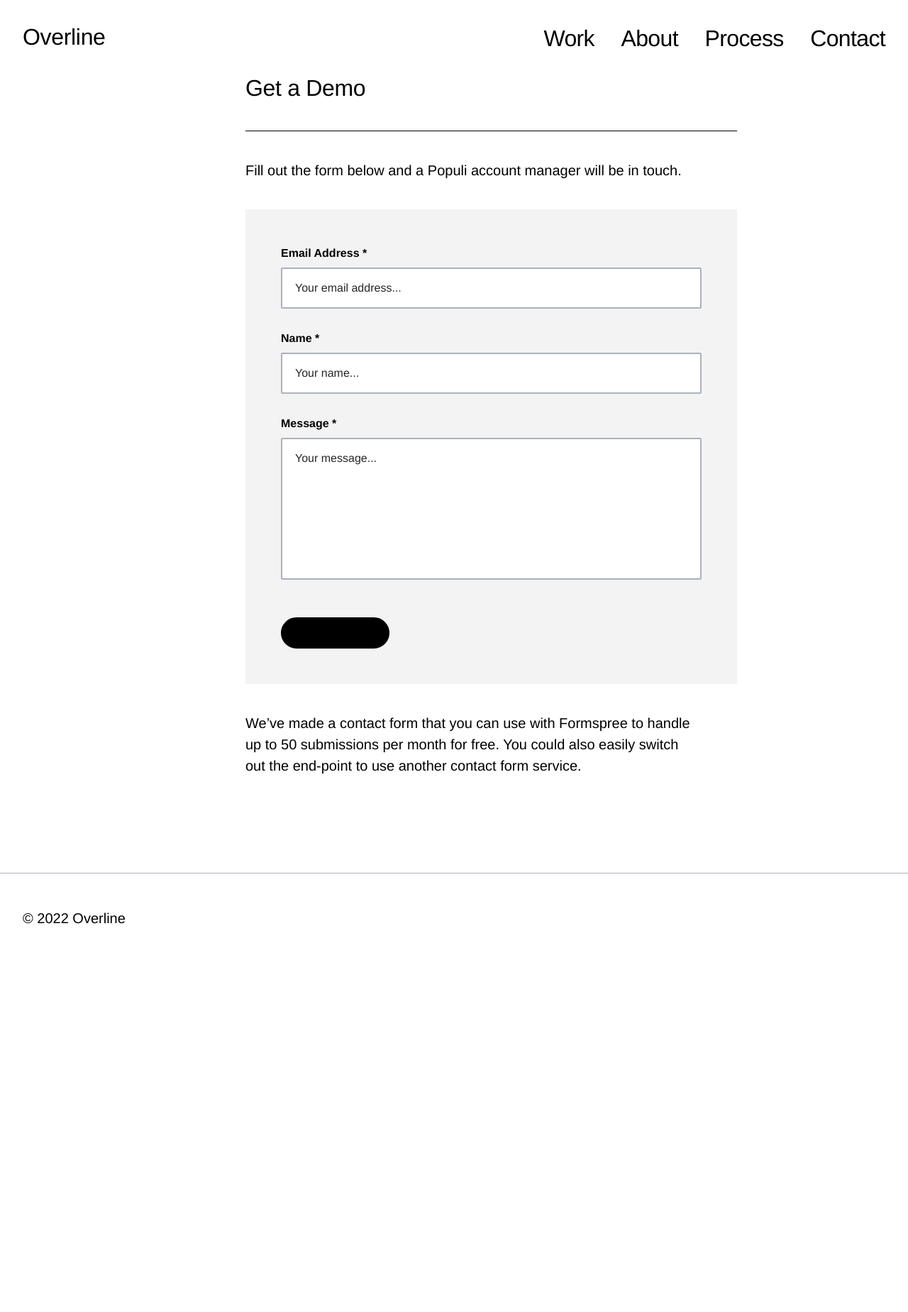
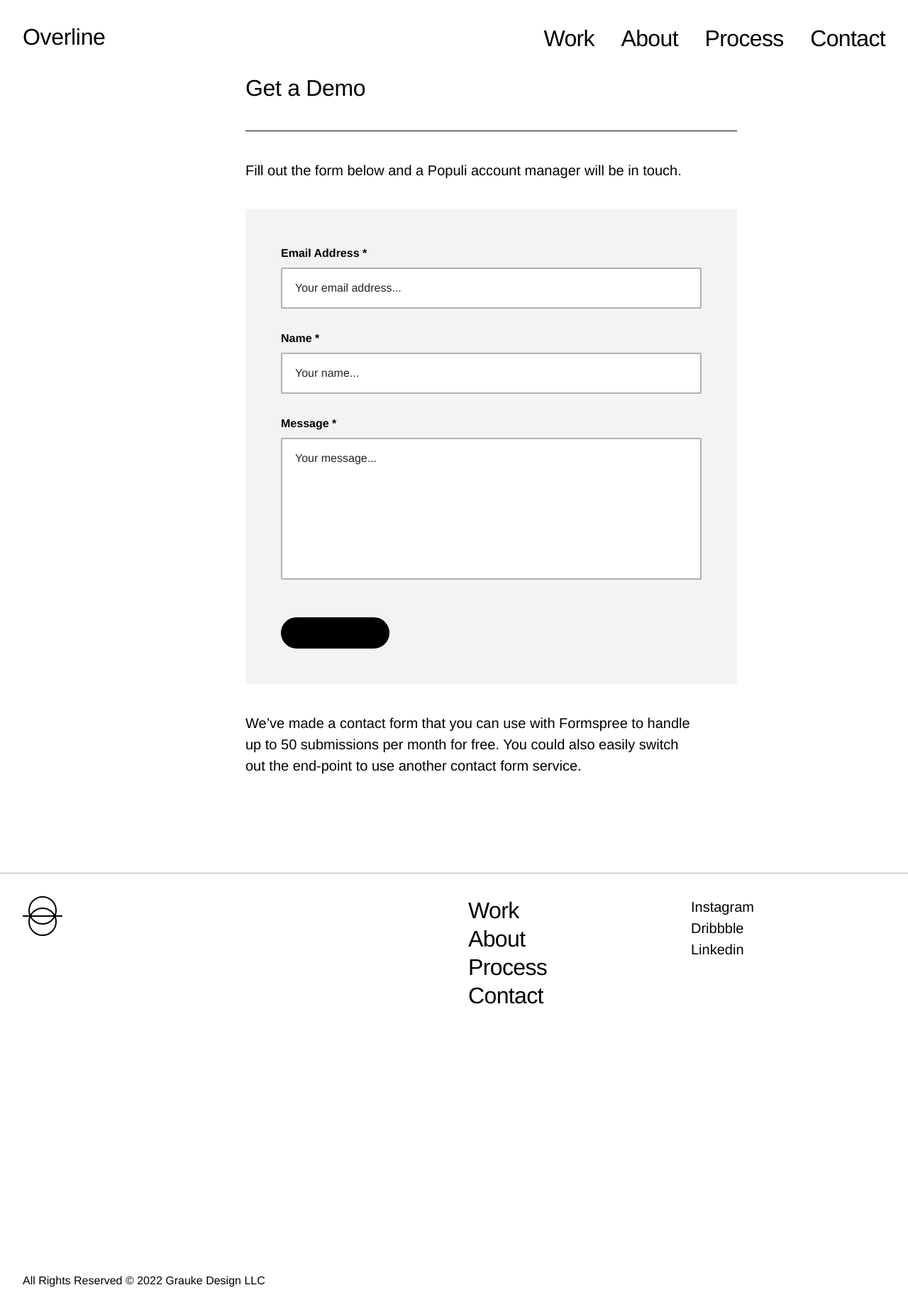
Before and after one commit to jtgrauke/Overline.Studio, a Jekyll site: the page built from _pages/get-a-demo.md, in a window 1280 px wide. Shown: the whole page at 71% size. Built offline with Jekyll 4.4.1, drawn with Linux system fonts in a browser that asks for light colours; nearby versions of some CDN libraries; before the commit the page ends 1381 px from its top, so only the background shows below that.

Commit message:
footer additions

```diff
--- a/_data/settings.yml
+++ b/_data/settings.yml
@@ -32,7 +32,7 @@ contact_settings:
   send_button_text: 'Send Message'
 
 authors:
-  brendan:
+  jt:
     display_name: JT
     email: jt@overline.studio
     first_name: JT
--- a/_includes/footer.html
+++ b/_includes/footer.html
@@ -1,11 +1,44 @@
 <footer class="footer">
 
 	<div class="wrap">
-		<div class="sm-span-12">
-			{% for item in site.data.settings.menu_settings.legal_menu_items %}
-			<a href="{{ item.url | relative_url }}">{{ item.title }}</a>
-			{% endfor %}
-			<p>© {{ 'now' | date: "%Y" }} {{ site.data.settings.basic_settings.site_title }}</p>
+
+		<div class="span-12 sm-span-3">
+			<a href="{{ site.baseurl }}/" class="footer-logo overline-mark mb3">
+				<span class="circle-one"></span>
+				<span class="line"></span>
+				<span class="circle-two"></span>
+			</a>
+		</div>
+
+		<div class="footer-menu span-12 sm-span-6 sm-start-4 md-span-3 md-start-7">
+			<ul class="menu-list">
+				{% for item in site.data.settings.menu_settings.menu_items %}
+				<li class="menu-list-item">
+					<a href="{{ item.url | relative_url }}" class="menu-list-item-link {% if item.button %} button button--light {% endif %}">{{ item.title }}</a>
+				</li>
+				{% endfor %}
+			</ul>
+		</div>
+
+		<div class="social-menu span-12 sm-span-3 sm-start-10">
+			<ul class="menu-list">
+				{% for url in site.data.settings.social_settings %}
+				{% if url[1] != '' %}
+				<li class="menu-list-item">
+					<a href="{{ url[1] }}" target="_blank" class="" title="{{ url[0] | remove: '_url' | replace: '-', ' ' | capitalize }}">
+						{{ url[0] | remove: '_url' | replace: '-', ' ' | capitalize }}
+					</a>
+				</li>
+				{% endif %}
+				{% endfor %}
+			</ul>
+		</div>
+
+	</div>
+
+	<div class="wrap copyright">
+		<div class="span-12">
+			<span>All Rights Reserved © {{ 'now' | date: "%Y" }} Grauke Design LLC</span>
 		</div>
 	</div>
 
--- a/_sass/_basic.scss
+++ b/_sass/_basic.scss
@@ -90,7 +90,7 @@ h1, h2, h3, h4, h5, h6 {
 h1, .displayXLarge {
 	font-family: $title-font;
 	color: $text-dark-color;
-	font-size: 40px;
+	font-size: 48px;
 	font-weight: 400;
 	line-height: 1;
 	letter-spacing: -0.01em;
--- a/_sass/_includes/_footer.scss
+++ b/_sass/_includes/_footer.scss
@@ -5,174 +5,91 @@
 // - - - - - - - - - - - - - - - - - -
 
 
-.footer {
-	border-top: 1px solid $border-color;
-	@include transition(all 0.4s ease-in-out 0.8s);
-	padding: 3em 0;
-	margin-top: 3em;
+@keyframes circle-one {
+	from {top: 0;}
+	to {top: 16px;}
 }
 
-.footer-cta .sm-start-7 {
+@keyframes circle-two {
+	from {bottom: 0;}
+	to {bottom: 16px;}
+}
 
-	@include mq(tabletl) {
+@keyframes line {
+	from {transform: rotate(0deg);}
+	to {transform: rotate(180deg);}
+}
 
-		text-align: center;
+.overline-mark {
+	display: block;
+	position: relative;
+	height: 56px;
+	width: 56px;
 
-		.button {
-			margin-top: 4em;
-		}
+	* {
+		transition: all .2s ease-in-out;
+		animation-duration: 1s;
+		animation-iteration-count: infinite;
+		position: absolute;
+	}
 
+	.circle-one,
+	.circle-two {
+		width: 40px;
+		height: 40px;
+		left: calc(50% - 20px);
+		border: 2px solid #000;
+		border-radius: 24px;
+		display: block;
+	}
+
+	.circle-one {
+		top: 0;
+	}
+
+	.circle-two {
+		bottom: 0;
+	}
+
+	.line {
+		width: 56px;
+		top: calc(50% - 1px);
+		left: 0;
+		right: 0;
+		height: 2px;
+		background: #000;
+	}
+
+	&:hover {
+		.circle-one {animation-name: circle-one;}
+		.circle-two {animation-name: circle-two;}
+		.line {animation-name: line;}
 	}
 
 }
 
-.footer-menu {
-	padding-bottom: 2em;
+.footer {
+	border-top: 1px solid $border-color;
+	@include transition(all 0.4s ease-in-out 0.8s);
+	padding: 2em 0;
+	margin-top: 3em;
 
-	.footer-logo {
-		margin-bottom: 5em
-	}
+	.menu-list {
+		padding: 0;
+		margin-bottom: 2em;
 
-	ul {
-		list-style: none;
-		padding-left: 0;
-
-		li {
-			margin-bottom: 1em;
-
-			a:hover {
-				color: $accent-color;
-			}
+		.menu-list-item {
+			display: block;
+			margin: 0;
 		}
 	}
 
-	.footer-menu-1 {
-		width: 50%;
-		float: left;
-
-	}
-}
-
-.footer-newsletter {
-
-	margin-top: 80px;
-
-	@include mq(tabletl) {
-		text-align: center;
-		margin-top: 0;
-	}
-
-	.newsletter_input {
-		border-radius: 32px;
-		padding: 12px 2px 14px 18px;
-		display: inline;
-
-		input[type=email] {
-			background: transparent;
-			border: 0;
-			outline: 0;
-			color: $background-color;
-			width: calc(100% - 144px);
-    		max-width: 280px;
-		}
-
-		.button {
-			background: transparent;
-			border: 0;
-			color: $background-color;
-
-			&:hover {
-				background: $accent-color;
-				border-color: $accent-color;
-				color: $text-dark-color;
-			}
-		}
-	}
-
-	input[type=submit],
-	.age {
-		position:absolute;
-		left:-9999em;
-		visibility:hidden;
-	}
-
-	.newsletter_signup_confirm,
-	.newsletter_signup_error {
-		display:none;
-	}
-
-
-}
-
-.footer-logo {
-	display: block;
-	width: $footer-logo-width;
-}
-
-.footer-text {
-	color: $text-light-color;
-}
-
-.footer-social {
-	margin-top: 6em;
-
-	@include mq(tabletl) {
-		text-align: center;
-	}
-
-	p {
-		margin-bottom: 1em;
-		max-width: 100%;
-	}
-
-	.socials-item {
-
-		a {
-			color: $accent-color;
-		}
-
-		&:hover a {
-			color: $text-dark-color;
-		}
-
-	}
-
-}
-
-.footer-copyright {
-	display: block;
-	margin-top: 6em;
-	font-size: 12px;
-	color: $text-light-color;
-
-	a {
-		margin: 12px 0 0 0;
-		color: $text-light-color;
-		font-weight: $regular-weight;
-		width: 100%;
-		display: block;
-
-		@include mq(tabletl) {
-			margin: 0 12px 0 0;
-			display: inline-block;
-			width: auto;
-			float: left;
-		}
-	}
-
-	span {
-		margin-top: 12px;
-		display: inline-block;
-
-		@include mq(tabletl) {
-			float: right;
-		}
-	}
-
-	@include mq(tabletl) {
+	.copyright {
+		margin-top: 20em;
 
 		span {
-			margin-top: 0;
+			margin-top: 10px;
+			display: block;
 		}
 	}
 }
--- a/_sass/_includes/_socials.scss
+++ /dev/null
@@ -1,55 +0,0 @@
-// - - - - - - - - - - - - - - - - - -
-
-// Socials
-
-// - - - - - - - - - - - - - - - - - -
-
-
-
-// - - - - - - - - - - - - - - - - - - - - - - - - - - - - - - - - - - - - Socials
-
-.socials {
-	list-style: none;
-	margin: 0;
-	padding: 0;
-	max-width: 100%;
-}
-
-.socials-item {
-	display: inline-block;
-	margin-left: 2px;
-
-	&:first-child {
-		margin-left: 0;
-	}
-}
-
-.socials-item-link {
-	position: relative;
-	display: block;
-	width: 30px;
-	height: 30px;
-	border-radius: 100%;
-	background: transparent;
-	font-size: 17px;
-	line-height: 1;
-	color: $accent-color;
-
-	@include mq(tabletp) {
-		width: 40px;
-		height: 40px;
-		font-size: 20px;
-	}
-
-	svg {
-		position: absolute;
-		top: 50%;
-		left: 50%;
-		@include translate(-50%,-52%);
-	}
-
-	&:hover {
-		background: $accent-color;
-		color: $text-dark-color;
-	}
-}
--- a/css/style.scss
+++ b/css/style.scss
@@ -57,7 +57,6 @@ $grid-spacing: {{ site.data.settings.grid_settings.grid_spacing }}px;
 @import "_includes/_footer";
 
 @import "_includes/_content";
-@import "_includes/_socials";
 @import "_includes/_gallery";
 @import "_includes/_syntax";
 
```
Also changed, not shown: _includes/socials.html (deleted, +0 -11 lines).
